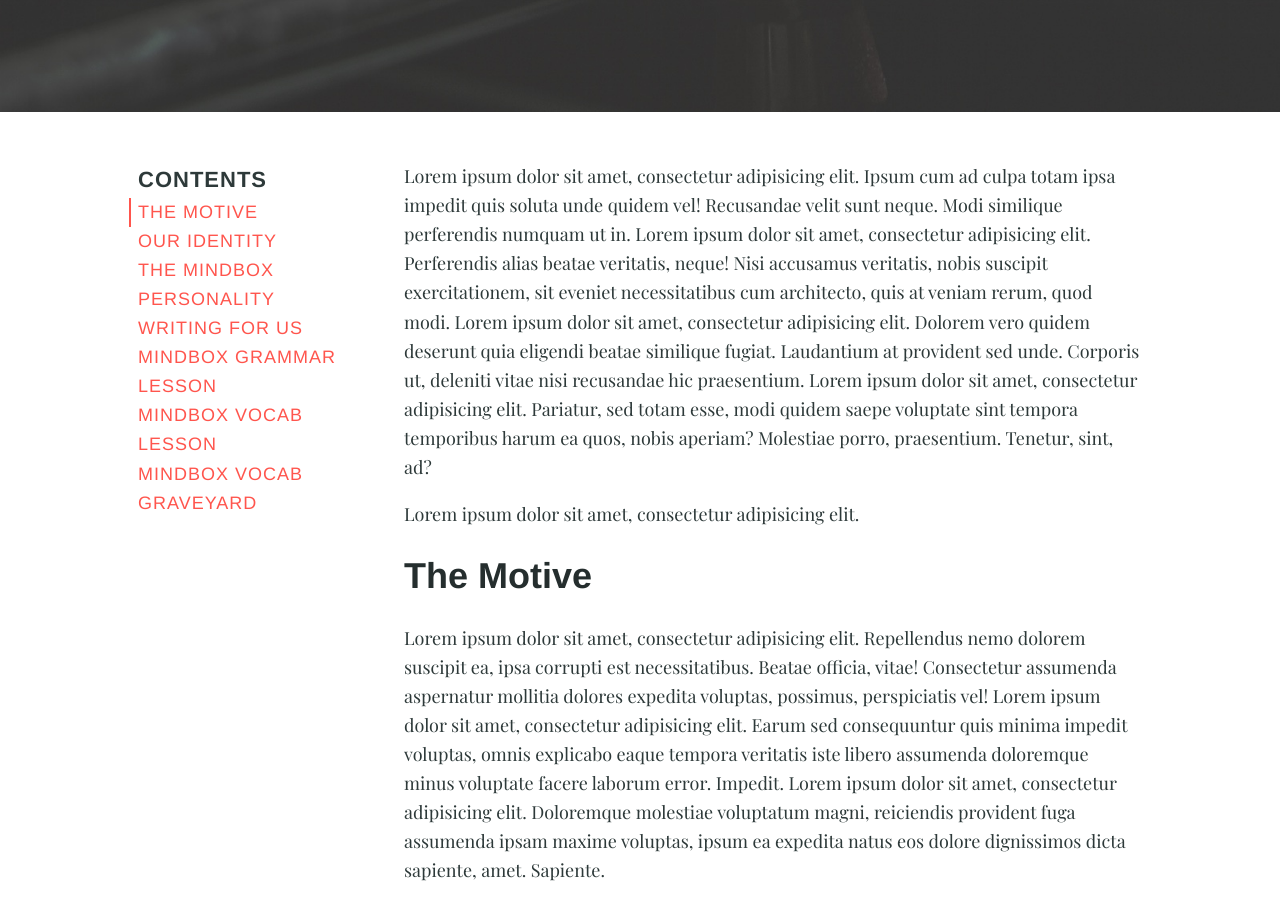
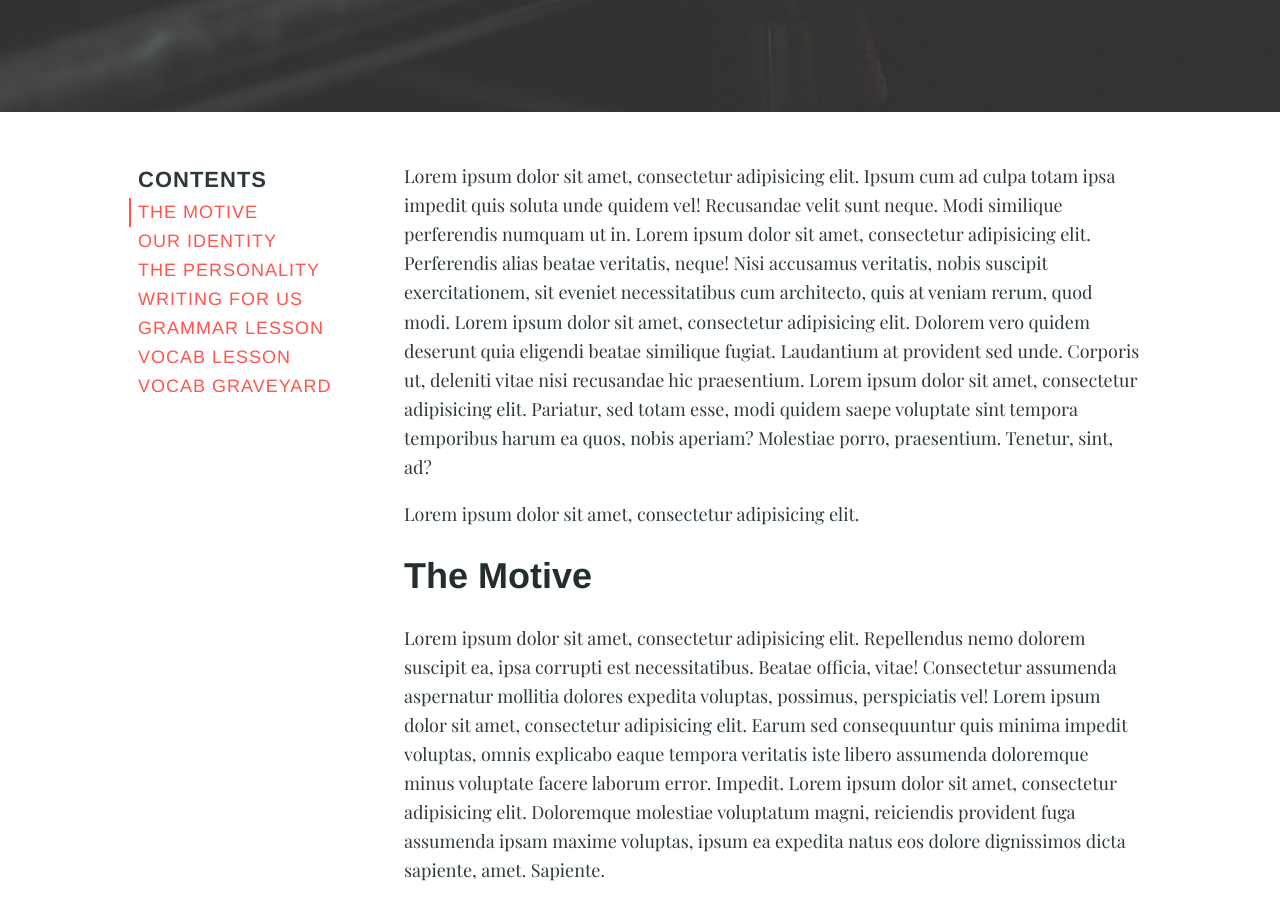
Before and after one commit to mindboxstudios/VoiceAndTone, a Jekyll site: the page built from index.md, in a window 1280 px wide and 900 px high, scrolled down 388 px. Built offline with Jekyll 4.4.1, drawn with Linux system fonts in a browser that asks for light colours; nearby versions of some CDN libraries; some web fonts are replaced; some of the changed text lies outside the part shown.

```diff
--- a/index.md
+++ b/index.md
@@ -26,7 +26,7 @@ Lorem ipsum dolor sit amet, consectetur adipisicing elit. Sit quae voluptatem ab
 
 Lorem ipsum dolor sit amet, consectetur adipisicing elit. Sit molestias, quo perspiciatis quibusdam incidunt cumque quisquam tempore, explicabo nam repudiandae nisi sed. Omnis nobis quas quod repellat non reiciendis ipsam. Lorem ipsum dolor sit amet, consectetur adipisicing elit. Quaerat, quis! Corrupti eius quo in vel qui delectus ex sunt quaerat quod iure earum quisquam aut, iusto cupiditate numquam animi vero. Lorem ipsum dolor sit amet, consectetur adipisicing elit. Magnam ut quia ea consequuntur repudiandae, maiores modi animi qui, laudantium quaerat dignissimos sequi blanditiis. Sit fugit quisquam nostrum, alias vero. Ut.
 
-# The Mindbox Personality
+# The Personality
 
 Lorem ipsum dolor sit amet, consectetur adipisicing elit. Nesciunt tempore, sed, at magni iusto tempora molestias id molestiae ullam. Laudantium nostrum quibusdam illo sed nobis quae quia dolore enim aut. Lorem ipsum dolor sit amet, consectetur adipisicing elit. Repellendus, velit, quis! Eius odit velit architecto quia repudiandae tenetur perferendis animi. Laborum aliquid voluptate aspernatur assumenda inventore. Amet provident sunt pariatur. Lorem ipsum dolor sit amet, consectetur adipisicing elit. Officia, minima nobis quas quae fugiat quibusdam aspernatur inventore sapiente natus accusantium voluptas dicta, praesentium alias mollitia ipsa itaque autem, asperiores ad.
 
@@ -46,7 +46,7 @@ Lorem ipsum dolor sit amet, consectetur adipisicing elit. Dolor assumenda aspern
 
 Lorem ipsum dolor sit amet, consectetur adipisicing elit. Quod totam, obcaecati ex rem facilis! Dolorum nisi asperiores, dicta, eum doloribus tempora illum, neque illo commodi provident recusandae totam laudantium autem. Lorem ipsum dolor sit amet, consectetur adipisicing elit. Dolores molestias voluptatibus animi tempora inventore beatae fuga, veniam corrupti praesentium quae quaerat eveniet commodi quia distinctio officia nihil quod, neque, necessitatibus?
 
-# Mindbox Grammar Lesson
+# Grammar Lesson
 
 Lorem ipsum dolor sit amet, consectetur adipisicing elit. Et deserunt, culpa fugit explicabo quos, velit itaque porro esse officiis, quaerat dolores? Deserunt nemo enim sint omnis adipisci eveniet maxime praesentium. Lorem ipsum dolor sit amet, consectetur adipisicing elit. Similique quam vel sunt repudiandae itaque laudantium magni, et asperiores praesentium tenetur unde porro ipsa cum alias amet, ducimus ex accusantium corrupti! Lorem ipsum dolor sit amet, consectetur adipisicing elit. Corrupti odit dolore beatae, iste eos inventore dolores amet libero! Quidem quibusdam est autem neque placeat, aut totam, beatae excepturi fugiat modi.
 
@@ -58,7 +58,7 @@ Lorem ipsum dolor sit amet, consectetur adipisicing elit. Veniam sapiente commod
 
 Lorem ipsum dolor sit amet, consectetur adipisicing elit. Qui, esse dicta inventore impedit fuga aut sequi quidem ut temporibus ullam vel earum adipisci quia alias explicabo totam delectus, natus aliquid!
 
-# Mindbox Vocab Lesson
+# Vocab Lesson
 
 Lorem ipsum dolor sit amet, consectetur adipisicing elit. Laboriosam id dolorem doloribus, quia est eius quisquam provident fugit temporibus! Dolorum voluptatem id repellendus aperiam, dolorem sapiente eum doloribus, dolore culpa? Lorem ipsum dolor sit amet, consectetur adipisicing elit. At, harum, quidem. Veritatis, asperiores eaque aspernatur. Facilis aspernatur corporis, cupiditate tempora nam maxime, eius doloremque officia, voluptates numquam neque fugit perspiciatis.
 
@@ -68,7 +68,7 @@ Lorem ipsum dolor sit amet, consectetur adipisicing elit. Blanditiis doloremque
 
 Lorem ipsum dolor sit amet, consectetur adipisicing elit. Dolor, explicabo nostrum perspiciatis voluptas quaerat amet reiciendis, laboriosam deleniti, officia molestias quae sapiente architecto voluptates possimus officiis nemo maxime laudantium cumque!
 
-# Mindbox Vocab Graveyard
+# Vocab Graveyard
 
 Lorem ipsum dolor sit amet, consectetur adipisicing elit. Eum soluta, iste eos a, quo enim labore doloremque reprehenderit consequatur eius ea qui maxime, dolorem quaerat sint dolorum facilis mollitia atque.
 
```
